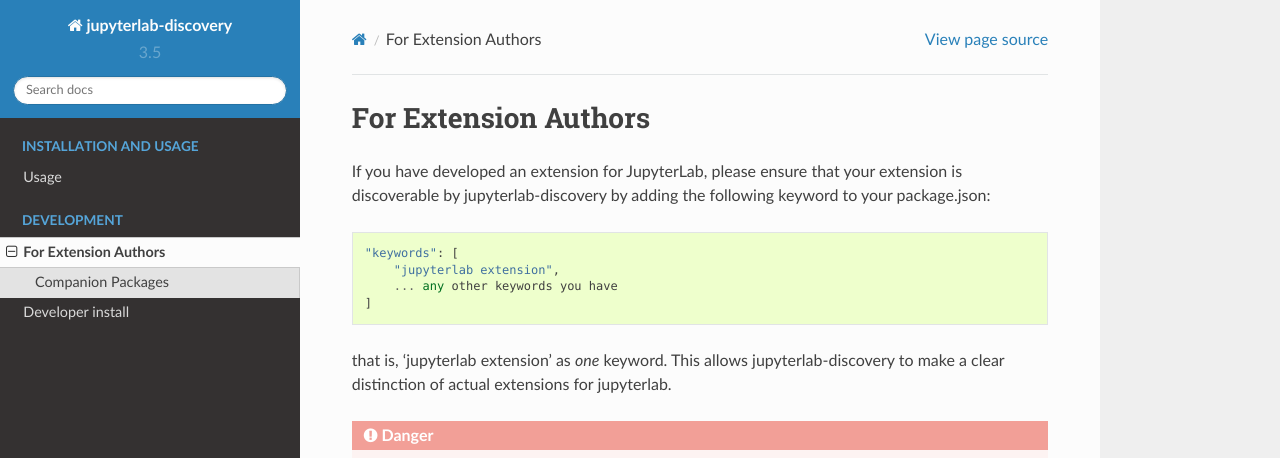
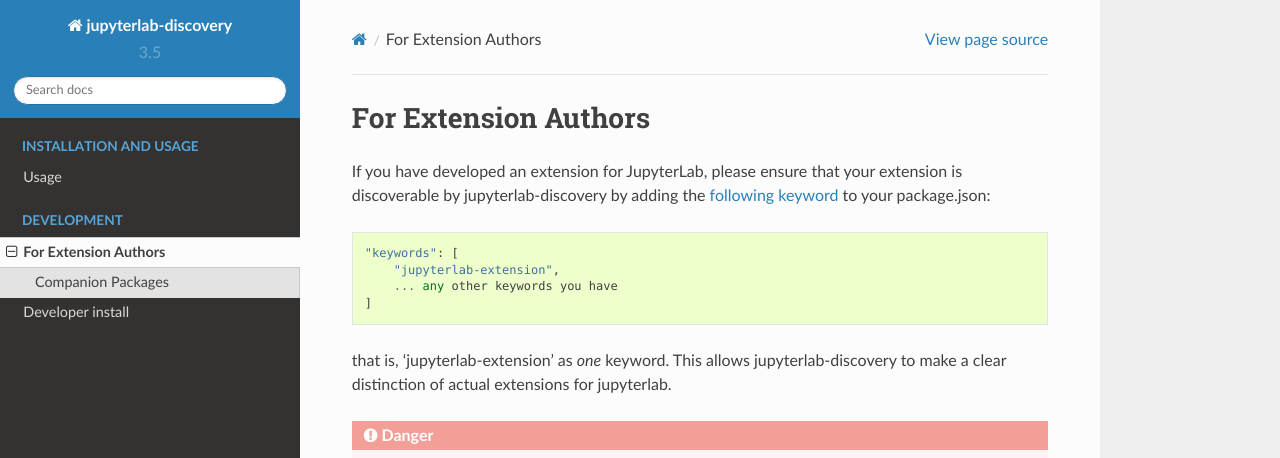
Before and after one commit to vidartf/jupyterlab_discovery, a Sphinx documentation site: the page built from docs/source/extension-authors.rst, in a window 1280 px wide and 1400 px high. Shown: the top 458 px of the window. Built offline with Sphinx 7.4.7 and the Read the Docs theme 2.0.0, drawn with Linux system fonts in a browser that asks for light colours; some of the changed text lies outside the part shown.

```diff
--- a/docs/source/extension-authors.rst
+++ b/docs/source/extension-authors.rst
@@ -7,14 +7,14 @@ For Extension Authors
 
 If you have developed an extension for JupyterLab, please ensure that
 your extension is discoverable by jupyterlab-discovery by adding the
-following keyword to your package.json::
+`following keyword`_ to your package.json::
 
     "keywords": [
-        "jupyterlab extension",
+        "jupyterlab-extension",
         ... any other keywords you have
     ]
 
-that is, 'jupyterlab extension' as *one* keyword. This allows
+that is, 'jupyterlab-extension' as *one* keyword. This allows
 jupyterlab-discovery to make a clear distinction of actual extensions
 for jupyterlab.
 
@@ -82,7 +82,7 @@ The full options available are::
 A typical setup for e.g. a jupyter-widget based package will then be::
 
     "keywords": [
-        "jupyterlab extension",
+        "jupyterlab-extension",
         "jupyter",
         "widgets",
         "jupyterlab"
--- a/package.json
+++ b/package.json
@@ -5,7 +5,8 @@
   "keywords": [
     "extension",
     "jupyter",
-    "jupyterlab"
+    "jupyterlab",
+    "jupyterlab-extension"
   ],
   "homepage": "https://github.com/vidartf/jupyterlab_discovery",
   "bugs": {
```
Also changed, not shown: other parts of docs/source/extension-authors.rst (+5 -0 lines), 1 other file.
